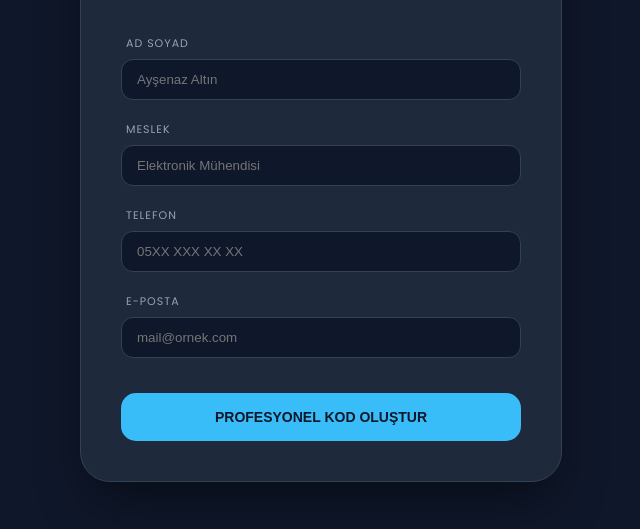
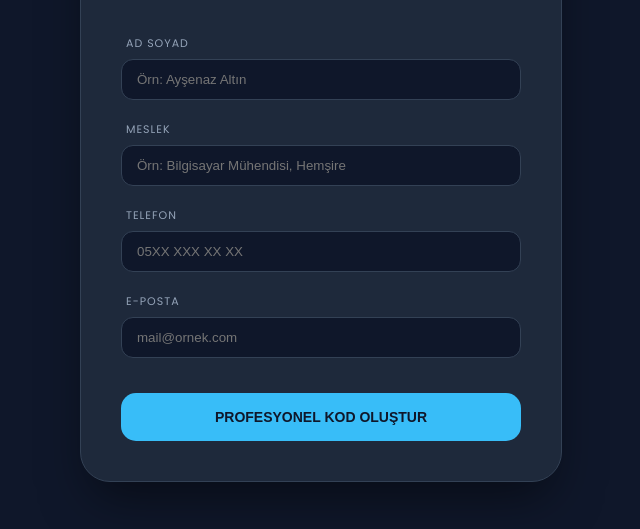
Before and after one commit to aysenazaltin/dijitalcard, a plain HTML site: page index.html in a window 1280 px wide. Shown: the part 227-756 px from the top of the page, without its empty margins (319-959 px from the left). Drawn offline with Linux system fonts and the light colour scheme.

```diff
--- a/index.html
+++ b/index.html
@@ -32,12 +32,12 @@
 
     <div class="form-group">
         <label>Ad Soyad</label>
-        <input type="text" id="name" placeholder="Ayşenaz Altın">
+        <input type="text" id="name" placeholder="Örn: Ayşenaz Altın">
     </div>
 
     <div class="form-group">
         <label>Meslek</label>
-        <input type="text" id="job" placeholder="Elektronik Mühendisi">
+        <input type="text" id="job" placeholder="Örn: Bilgisayar Mühendisi, Hemşire">
     </div>
 
     <div class="form-group">
```
